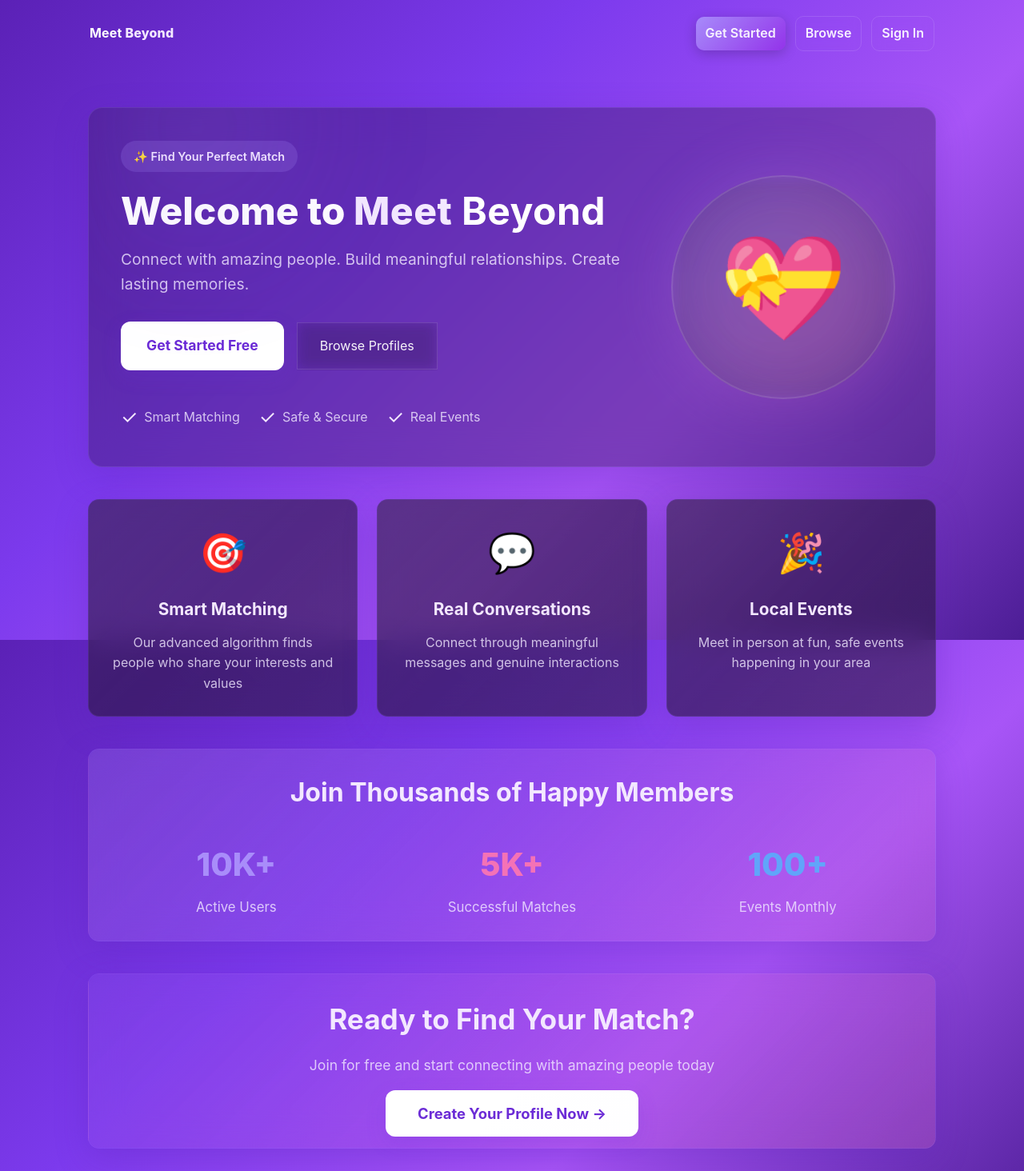
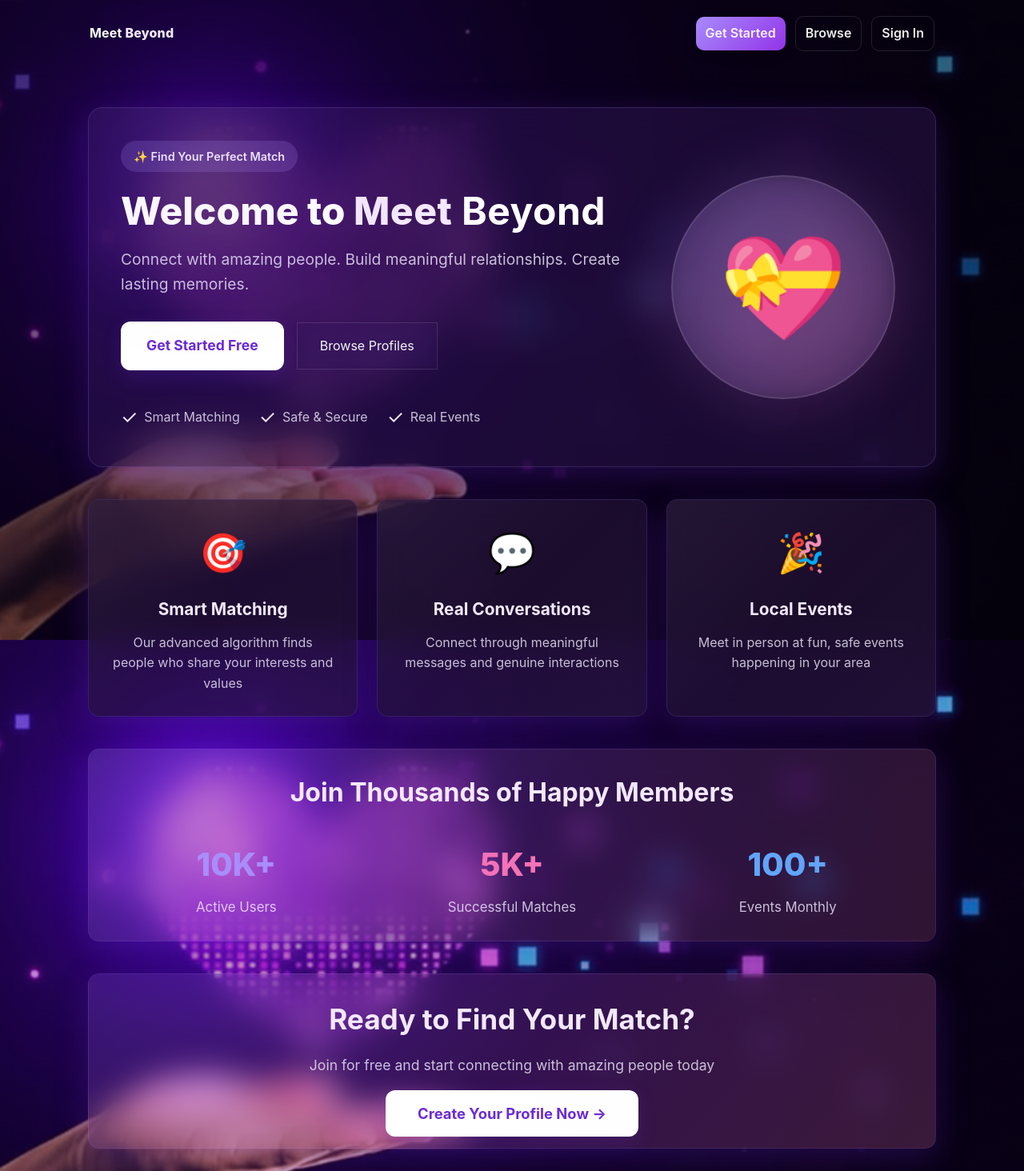
Before and after one commit to thesudesh/MeetBeyond-Backend, a PHP site: page /index.php in a window 1280 px wide. Shown: the whole page at 80% size. Run offline with PHP 8.4, Linux system fonts and the light colour scheme.

Commit message:
feat : background image added, modified css for global change

```diff
--- a/assets/style.css
+++ b/assets/style.css
@@ -45,13 +45,35 @@ html,body{height:100%}
 body{
   margin:0;
   font-family: 'Inter', ui-sans-serif, system-ui, -apple-system, "Segoe UI", Roboto, "Helvetica Neue", Arial, sans-serif;
-  background: var(--bg);
-  background-attachment: fixed;
+  background: url('../includes/bg.png') center/cover fixed no-repeat;
   color:var(--text);
   -webkit-font-smoothing:antialiased;
   -moz-osx-font-smoothing:grayscale;
   min-height:100vh;
   line-height:1.6;
+  position: relative;
+}
+
+/* Dark overlay for better contrast */
+body::before {
+  content: '';
+  position: fixed;
+  inset: 0;
+  background: rgba(0, 0, 0, 0.4);
+  z-index: -1;
+  pointer-events: none;
+}
+
+/* Ensure all main content is above the overlay */
+.site-header,
+.container,
+main,
+.card,
+.messaging-container,
+.back-btn,
+nav {
+  position: relative;
+  z-index: 1;
 }
 
 /* Scrollbar Styling */
```
Also changed, not shown: includes/bg.png (added).
